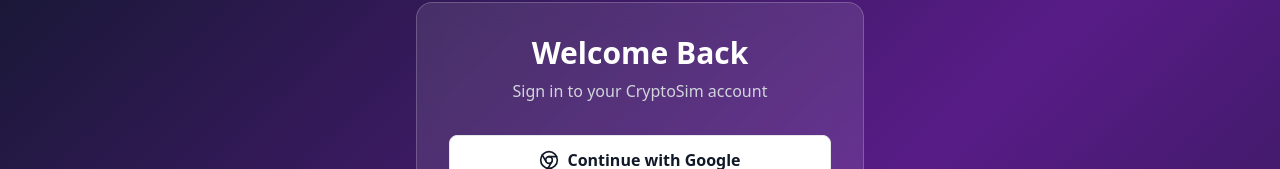
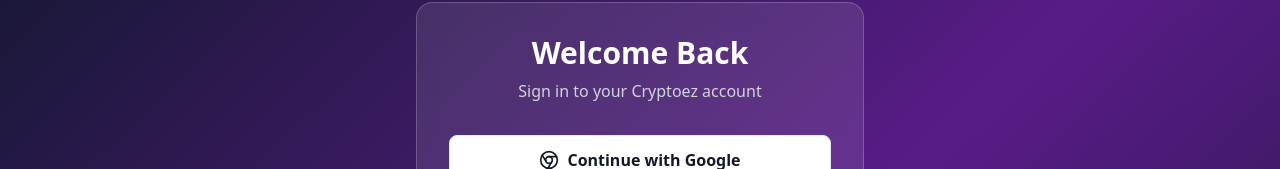
Before and after one commit to AtharvGangwar48/Innothon-Project, a React (Vite) app: page /login in a window 1280 px wide. Shown: the part 183-352 px from the top of the page. Built offline with nearby package versions, Linux system fonts and the light colour scheme; no server answers.

Commit message:
Update Login.tsx

```diff
--- a/src/pages/Login.tsx
+++ b/src/pages/Login.tsx
@@ -47,7 +47,7 @@
         <div className="bg-white/10 backdrop-blur-md rounded-2xl p-8 border border-white/20">
           <div className="text-center">
             <h2 className="text-3xl font-bold text-white mb-2">Welcome Back</h2>
-            <p className="text-gray-300">Sign in to your CryptoSim account</p>
+            <p className="text-gray-300">Sign in to your Cryptoez account</p>
           </div>
 
           <form className="mt-8 space-y-6" onSubmit={handleSubmit}>
```
